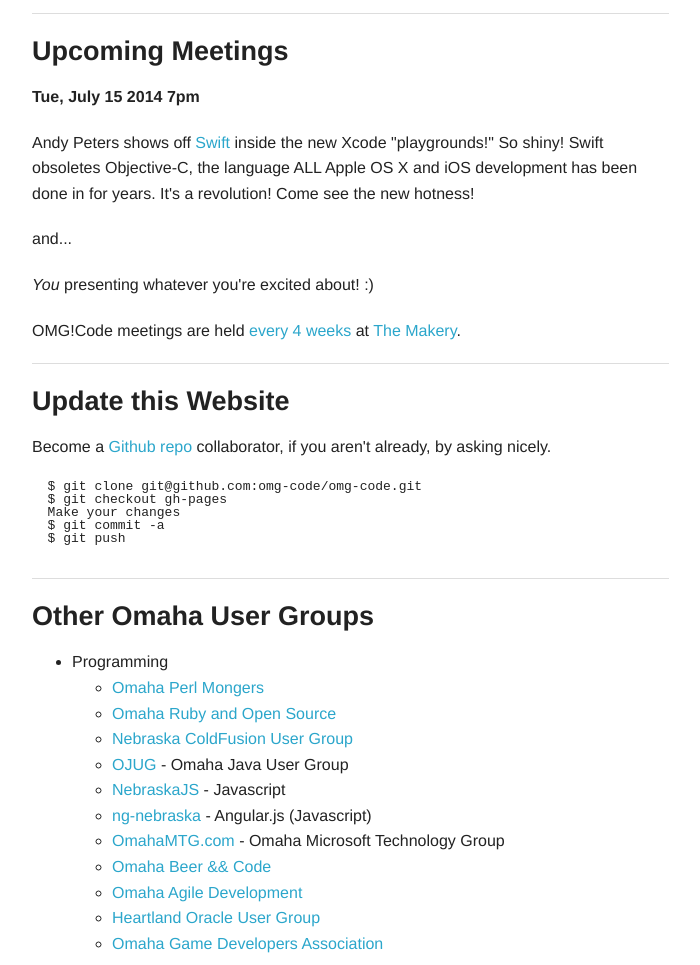
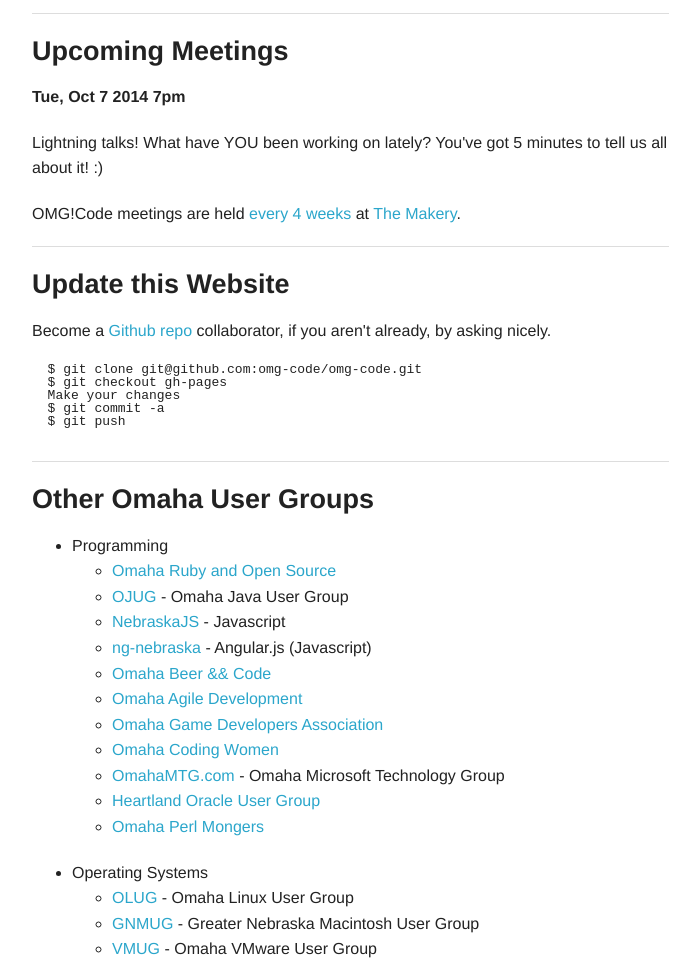
Before and after one commit to omg-code/omg-code, a plain HTML site: page index.html in a window 1280 px wide. Shown: the part 560-1525 px from the top of the page, without its empty margins (123-823 px from the left). Drawn offline with Linux system fonts and the light colour scheme; files whose address does not match are found by name.

Commit message:
Next meeting. Removed groups with dead websites.

```diff
--- a/index.html
+++ b/index.html
@@ -52,20 +52,15 @@
 
   <h3>Upcoming Meetings</h3>
 
-  <p><strong>Tue, July 15 2014 7pm</strong><br/></p>
+  <p><strong>Tue, Oct 7 2014 7pm</strong><br/></p>
 
-  <p>Andy Peters shows off <a href="https://developer.apple.com/swift/">Swift</a> inside the new
-Xcode "playgrounds!" So shiny! Swift obsoletes Objective-C, the language ALL Apple OS X and iOS
-development has been done in for years. It's a revolution! Come see the new hotness!
-  </p>
+<p>Lightning talks! What have YOU been working on lately?
+You've got 5 minutes to tell us all about it! :)</p>
 
-<p>
-and...
-</p>
-
-      <p>
-      <i>You</i> presenting whatever you're excited about! :)
-      </p>
+<!--
+<p>and...</p>
+<p><i>You</i> presenting whatever you're excited about! :)</p>
+-->
 
       <p>
       OMG!Code meetings are held <a href="https://www.google.com/calendar/embed?src=omahamakergroup@gmail.com&ctz=America/Chicago" target="_blank">every 4 weeks</a> at <a href="http://omahamakergroup.org/directions-to-the-space/" target="_blank">The Makery</a>.
@@ -88,17 +83,17 @@
       <ul>
       <li>Programming</li>
       <ul>
-        <li><a href="http://omaha.pm.org" target="_blank">Omaha Perl Mongers</a></li>
         <li><a href="http://www.meetup.com/Omaha-Ruby-Meetup/" target="_blank">Omaha Ruby and Open Source</a></li>
-        <li><a href="http://www.necfug.com" target="_blank">Nebraska ColdFusion User Group</a></li>
         <li><a href="http://ojug.org" target="_blank">OJUG</a> - Omaha Java User Group</li>
         <li><a href="http://nebraskajs.com/" target="_blank">NebraskaJS</a> - Javascript</li>
         <li><a href="http://www.meetup.com/ng-nebraska" target="_blank">ng-nebraska</a> - Angular.js (Javascript)</li>
-        <li><a href="http://omahamtg.com/" target="_blank">OmahaMTG.com</a> - Omaha Microsoft Technology Group</li>
         <li><a href="http://www.beerandcode.org/" target="_blank">Omaha Beer && Code</a></li>
         <li><a href="http://www.meetup.com/Omaha-Agile-Development/" target="_blank">Omaha Agile Development</a></li>
+        <li><a href="http://omahagamedev.com/" target="_blank">Omaha Game Developers Association</a></li>
+        <li><a href="http://www.meetup.com/Omaha-Coding-Women" target="_blank">Omaha Coding Women</a></li>
+        <li><a href="http://omahamtg.com/" target="_blank">OmahaMTG.com</a> - Omaha Microsoft Technology Group</li>
         <li><a href="http://heartlandoug.org/" target="_blank">Heartland Oracle User Group</a></li>
-        <li><a href="http://omahagamedev.com/" target="_blank">Omaha Game Developers Association</a></li>
+        <li><a href="http://omaha.pm.org" target="_blank">Omaha Perl Mongers</a></li>
       </ul>
 
       <li>Operating Systems</li>
@@ -114,7 +109,6 @@
         <li><a href="http://www.meetup.com/Open-Nebraska-Meetup/" target="_blank">Open Nebraska</a> - civic hacking
         <li><a href="http://aimforbrilliance.org/" target="_blank">AIM Institute</a> - organizes <a href="http://www.infotec.org/" target="_blank">InfoTec</a> every year</li>
         <li><a href="http://www.aitpomaha.com/" target="_blank">AITP Omaha</a> - Association for Information Technology Professionals</li>
-        <li><a href="http://www.meetup.com/OmaCloud" target="_blank">Omaha Cloud Computing Group</a> - explore cloud computing</li>
         <li>Other groups come and go on <a href="http://www.meetup.com/cities/us/ne/omaha/" target="_blank">Meetup.com Omaha</a></li>
       </ul>
     </ul>
```
